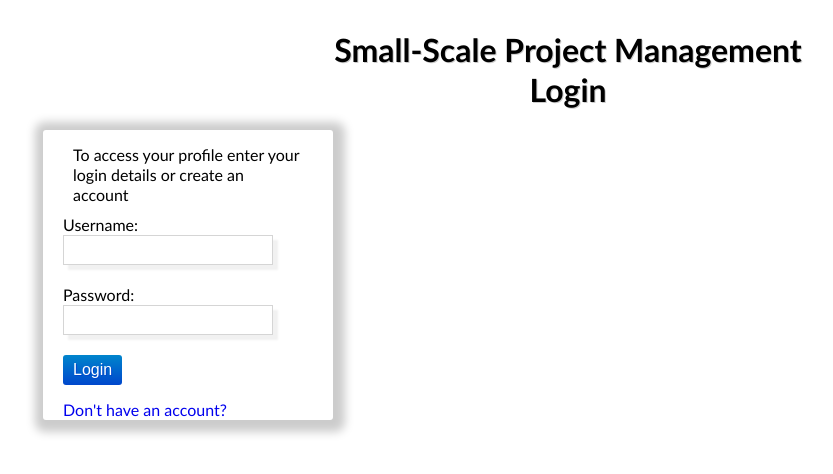
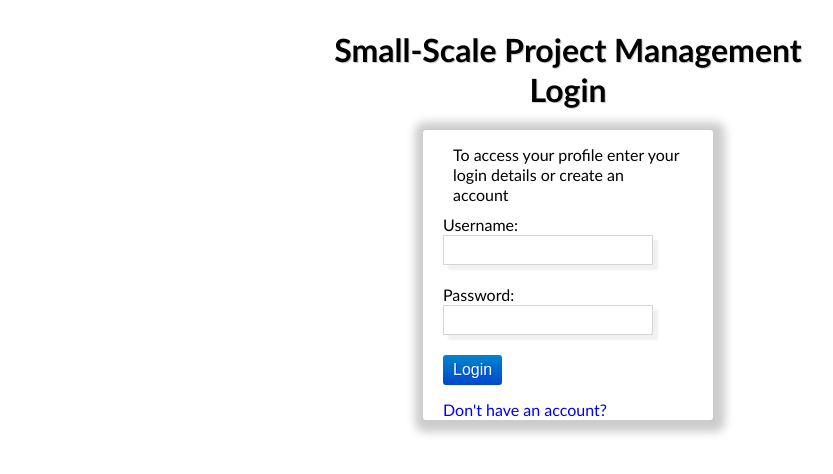
Before and after one commit to james55555/FYP, a PHP site: template FinalYearProject/Includes/System/View/login.php in a window 1280 px wide. Shown: the top 474 px of the page, without its empty margins (72-905 px from the left). Run offline with PHP 8.4, Linux system fonts and the light colour scheme; the template is opened without the code that fills it, so the values that code supplies are empty.

Commit message:
centered central box

```diff
--- a/FinalYearProject/Includes/CSS/main.css
+++ b/FinalYearProject/Includes/CSS/main.css
@@ -112,8 +112,5 @@ table, th, td
     -ms-border-radius:3px;
     -o-border-radius:3px;
     -webkit-border-radius:3px;
-    top:50%;
-    left:50%;
-    margin-left: -145px;
-    margin-top: auto;
+    margin: 0 auto;
 }
```
